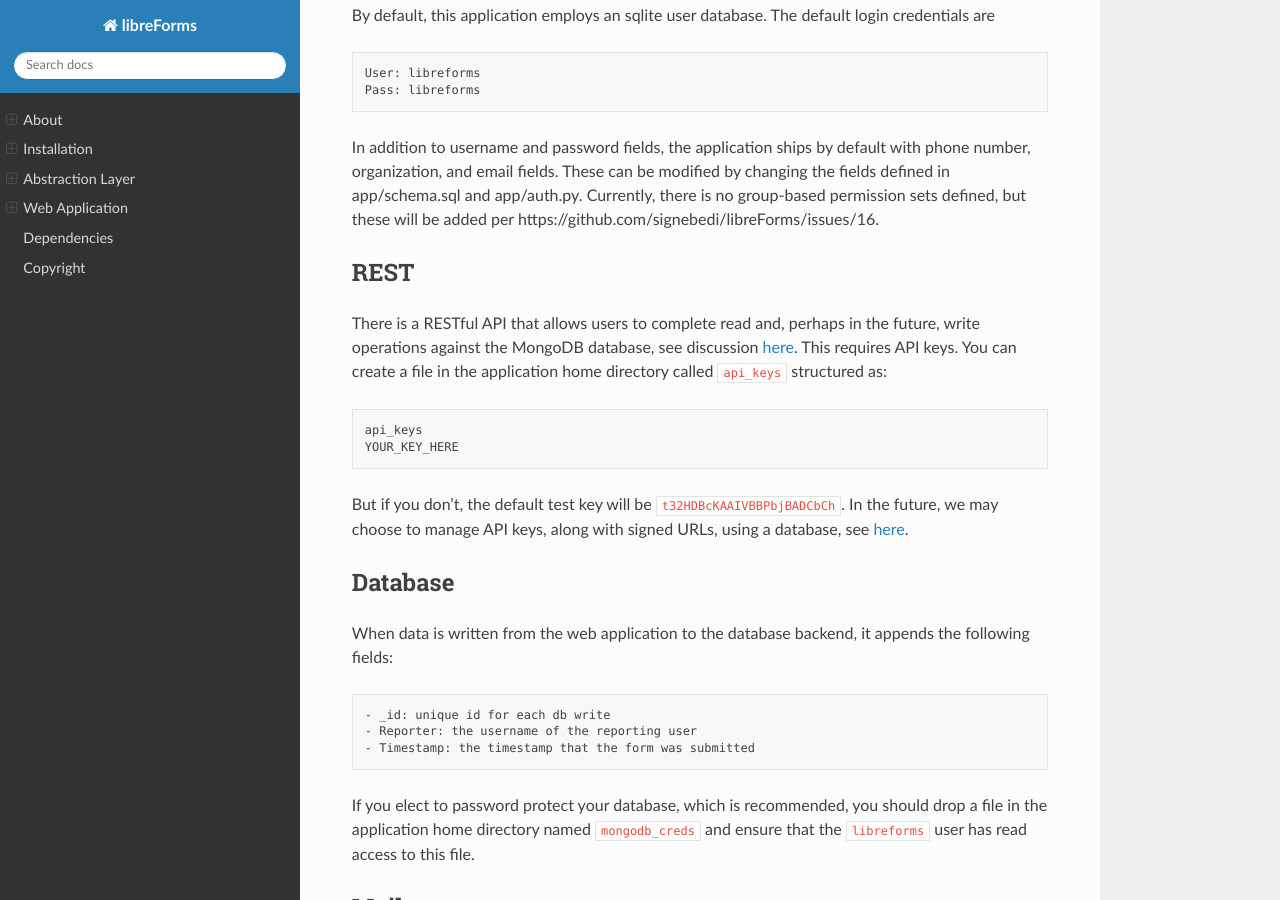
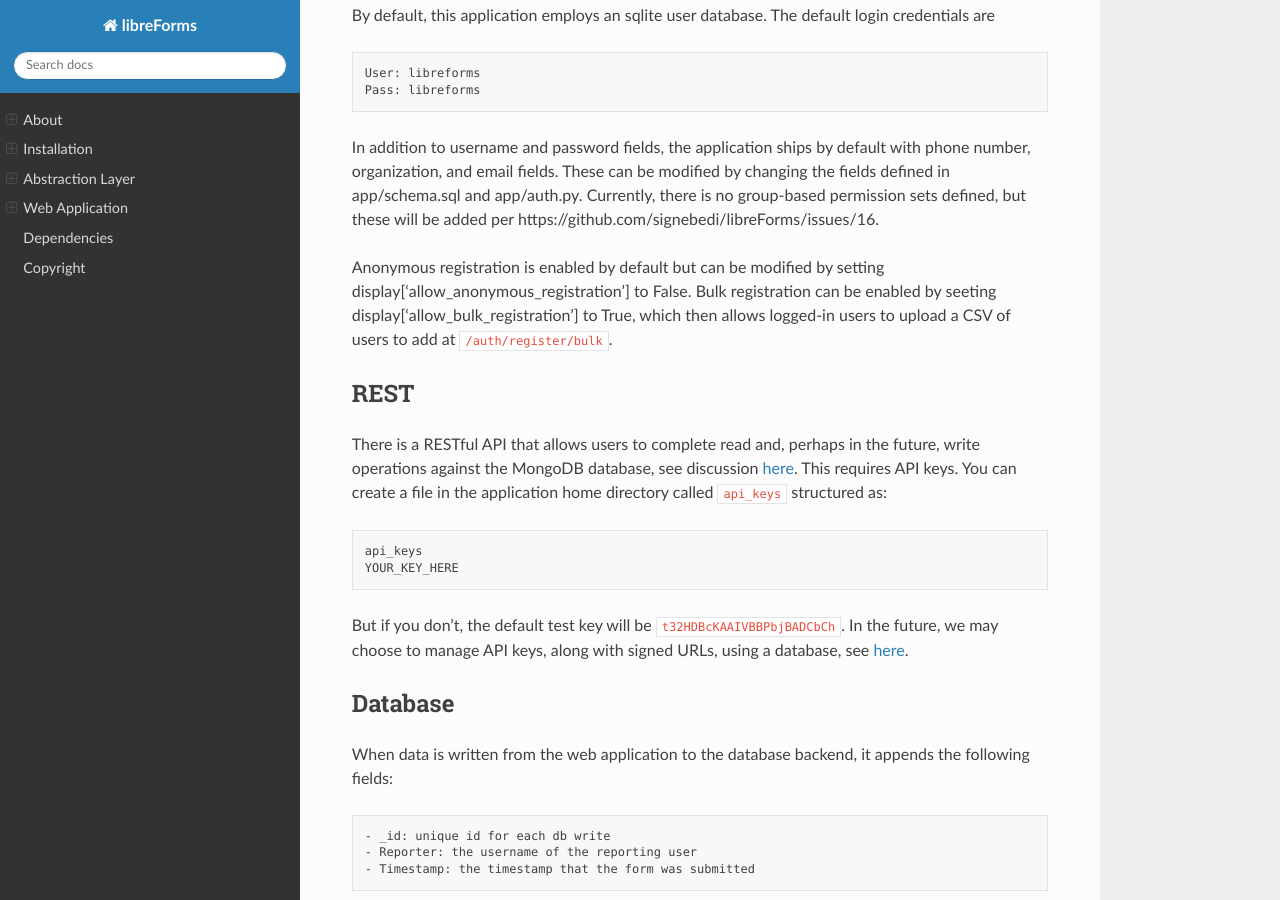
Before and after one commit to libreForms/libreForms-flask, a Sphinx documentation site: the page built from docs/source/index.md, in a window 1280 px wide and 900 px high, scrolled down 9164 px. Built offline with Sphinx 7.4.7 and the Read the Docs theme 2.0.0, drawn with Linux system fonts in a browser that asks for light colours.

Commit message:
Docs: added instructions on bulk user uploads

```diff
--- a/docs/source/index.md
+++ b/docs/source/index.md
@@ -361,6 +361,8 @@
 
 In addition to username and password fields, the application ships by default with phone number, organization, and email fields. These can be modified by changing the fields defined in app/schema.sql and app/auth.py. Currently, there is no group-based permission sets defined, but these will be added per https://github.com/signebedi/libreForms/issues/16.
 
+Anonymous registration is enabled by default but can be modified by setting display['allow_anonymous_registration'] to False. Bulk registration can be enabled by seeting display['allow_bulk_registration'] to True, which then allows logged-in users to upload a CSV of users to add at `/auth/register/bulk`.
+
 ### REST
 
 There is a RESTful API that allows users to complete read and, perhaps in the future, write operations against the MongoDB database, see discussion [here](https://github.com/signebedi/libreForms/issues/36). This requires API keys. You can create a file in the application home directory called `api_keys` structured as:
```
Also changed, not shown: README.md (+2 -0 lines).
